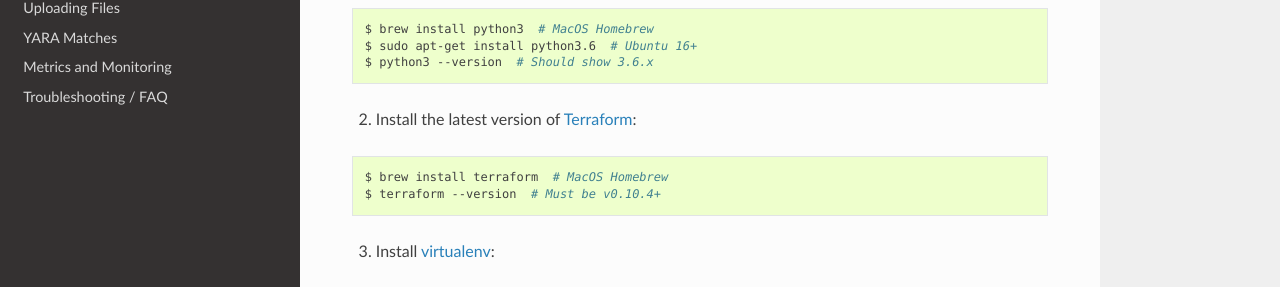
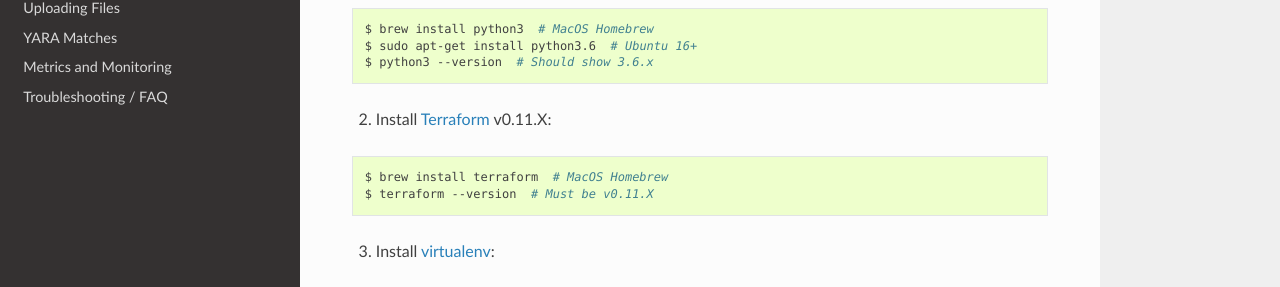
Before and after one commit to airbnb/binaryalert, a Sphinx documentation site: the page built from docs/source/getting-started.rst, in a window 1280 px wide and 900 px high. Shown: the part 376-663 px from the top of the window. Built offline with Sphinx 7.4.7 and the Read the Docs theme 2.0.0, drawn with Linux system fonts in a browser that asks for light colours.

Commit message:
Update documentation re: TF 0.11

```diff
--- a/docs/source/getting-started.rst
+++ b/docs/source/getting-started.rst
@@ -15,12 +15,12 @@
   $ sudo apt-get install python3.6  # Ubuntu 16+
   $ python3 --version  # Should show 3.6.x
 
-2. Install the latest version of `Terraform <https://www.terraform.io/downloads.html>`_:
+2. Install `Terraform <https://www.terraform.io/downloads.html>`_ v0.11.X:
 
 .. code-block:: bash
 
   $ brew install terraform  # MacOS Homebrew
-  $ terraform --version  # Must be v0.10.4+
+  $ terraform --version  # Must be v0.11.X
 
 3. Install `virtualenv <https://virtualenv.pypa.io/en/stable/installation>`_:
 
```
